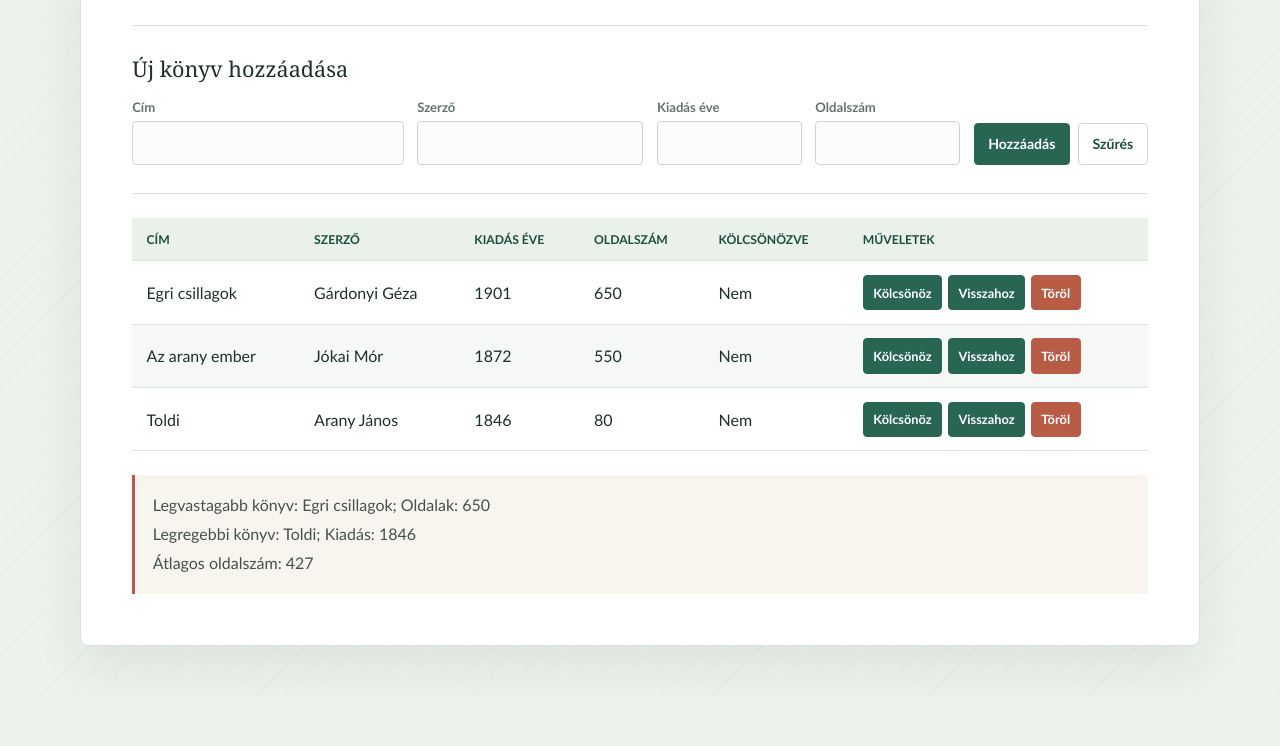
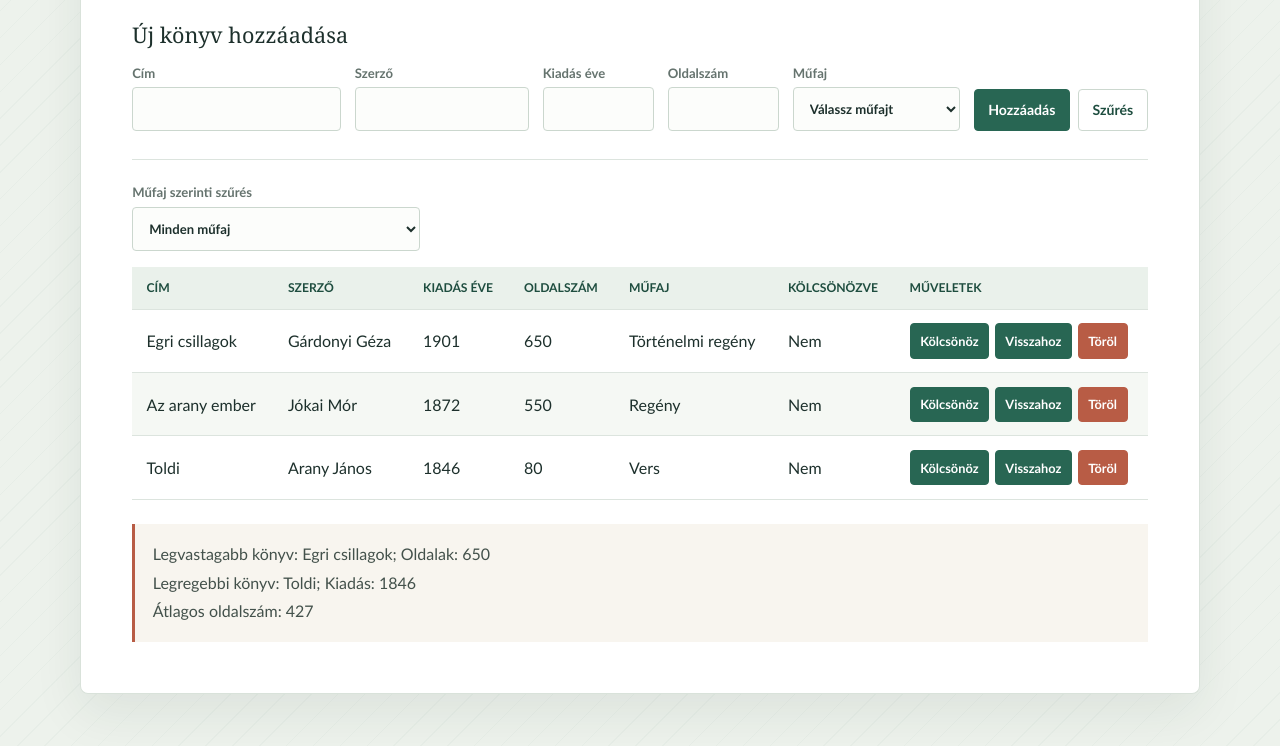
Before and after one commit to Hubble12/K-nyvKezel-, a plain HTML site: page index.html in a window 1280 px wide. Shown: the part 230-976 px from the top of the page. Before the commit the page ends 927 px from the top, so only its background shows below. Drawn offline with Linux system fonts and the light colour scheme.

Commit message:
műfajok

```diff
--- a/index.html
+++ b/index.html
@@ -9,9 +9,9 @@
 <body>
     <main class="app-shell">
         <header class="page-header">
-            <p class="eyebrow">Személyes könyvtár</p>
+            <p class="eyebrow"></p>
             <h1>Könyvkezelő</h1>
-            <p class="page-intro">Tartsd rendben a könyveidet és a kölcsönzéseket.</p>
+            <p class="page-intro"></p>
         </header>
 
         <section class="controls" aria-labelledby="add-book-heading">
@@ -21,6 +21,18 @@
                 <label for="input2">Szerző<input type="text" id="input2"></label>
                 <label for="input3">Kiadás éve<input type="number" id="input3"></label>
                 <label for="input4">Oldalszám<input type="number" id="input4"></label>
+                <label for="input5">Műfaj
+                    <select id="input5">
+                        <option value="" disabled selected>Válassz műfajt</option>
+                        <option value="Regény">Regény</option>
+                        <option value="Történelmi regény">Történelmi regény</option>
+                        <option value="Vers">Vers</option>
+                        <option value="Fantasy">Fantasy</option>
+                        <option value="Krimi">Krimi</option>
+                        <option value="Sci-fi">Sci-fi</option>
+                        <option value="Egyéb">Egyéb</option>
+                    </select>
+                </label>
                 <div class="form-actions">
                     <button onclick="hozzaadas()">Hozzáadás</button>
                     <button onclick="szures1()" id="buttonSzures1" class="button-secondary">Szűrés</button>
@@ -29,6 +41,11 @@
         </section>
 
         <section class="library" aria-label="Könyvek listája">
+            <label class="genre-filter" for="genreFilter">Műfaj szerinti szűrés
+                <select id="genreFilter" onchange="feltoltes()">
+                    <option value="">Minden műfaj</option>
+                </select>
+            </label>
             <div id="elemTabla"></div>
         </section>
 
--- a/kód.js
+++ b/kód.js
@@ -13,11 +13,30 @@ function szures1(){
     feltoltes()
 }
 
-function Konyv(pCim, pSzerzo, pKiadas, pOldalszam) {
+function frissitMufajSzuro(){
+    let mufajSzuro = document.getElementById("genreFilter")
+    let valasztottMufaj = mufajSzuro.value
+    let mufajok = [...new Set(konyvekList.map(function(konyv){ return konyv.mufaj }).filter(Boolean))].sort()
+
+    mufajSzuro.innerHTML = '<option value="">Minden műfaj</option>'
+    mufajok.forEach(function(mufaj){
+        let opcio = document.createElement("option")
+        opcio.value = mufaj
+        opcio.textContent = mufaj
+        mufajSzuro.appendChild(opcio)
+    })
+
+    if(mufajok.includes(valasztottMufaj)){
+        mufajSzuro.value = valasztottMufaj
+    }
+}
+
+function Konyv(pCim, pSzerzo, pKiadas, pOldalszam, pMufaj) {
   this.cim = pCim;
   this.szerzo = pSzerzo;
   this.kiadas = pKiadas;
   this.oldalszam = pOldalszam;
+    this.mufaj = pMufaj;
   this.kolcsonozve = false;
 
   //metódusok
@@ -39,9 +58,9 @@ function Konyv(pCim, pSzerzo, pKiadas, pOldalszam) {
 }
 
 //-------------------------------------------------------------------------
-let konyv1 = new Konyv("Egri csillagok", "Gárdonyi Géza", 1901, 650);
-let konyv2 = new Konyv("Az arany ember", "Jókai Mór", 1872, 550);
-let konyv3 = new Konyv("Toldi", "Arany János", 1846, 80);
+let konyv1 = new Konyv("Egri csillagok", "Gárdonyi Géza", 1901, 650, "Történelmi regény");
+let konyv2 = new Konyv("Az arany ember", "Jókai Mór", 1872, 550, "Regény");
+let konyv3 = new Konyv("Toldi", "Arany János", 1846, 80, "Vers");
 konyvekList.push(konyv1)
 konyvekList.push(konyv2)
 konyvekList.push(konyv3)
@@ -49,23 +68,25 @@ console.log(konyvekList)
 //-------------------------------------------------------------------------
 
 function feltoltes(){
+    frissitMufajSzuro()
   let celpont = document.getElementById('elemTabla');
   celpont.innerHTML = "";
 
     let tabla = document.createElement("table");
     let fejlec = document.createElement("thead");
-    fejlec.innerHTML = "<tr><th>Cím</th><th>Szerző</th><th>Kiadás éve</th><th>Oldalszám</th><th>Kölcsönözve</th><th>Műveletek</th></tr>";
+    fejlec.innerHTML = "<tr><th>Cím</th><th>Szerző</th><th>Kiadás éve</th><th>Oldalszám</th><th>Műfaj</th><th>Kölcsönözve</th><th>Műveletek</th></tr>";
     tabla.appendChild(fejlec);
     let torzs = document.createElement("tbody");
+    let valasztottMufaj = document.getElementById("genreFilter").value;
 
     for(let i = 0; i<konyvekList.length; i++){
-        if(kolcsonzottSzuro && konyvekList[i].kolcsonozve){
+        let konyv = konyvekList[i];
+        if((kolcsonzottSzuro && konyv.kolcsonozve) || (valasztottMufaj && konyv.mufaj !== valasztottMufaj)){
         }
         else{
-                    let konyv = konyvekList[i];
                     let sor = document.createElement("tr");
 
-                    [konyv.cim, konyv.szerzo, konyv.kiadas, konyv.oldalszam, konyv.kolcsonozve ? "Igen" : "Nem"].forEach(function(ertek){
+                    [konyv.cim, konyv.szerzo, konyv.kiadas, konyv.oldalszam, konyv.mufaj, konyv.kolcsonozve ? "Igen" : "Nem"].forEach(function(ertek){
                         let cella = document.createElement("td");
                         cella.textContent = ertek;
                         sor.appendChild(cella);
@@ -103,7 +124,7 @@ function feltoltes(){
         if(torzs.childElementCount === 0){
             let uresSor = document.createElement("tr");
             let uresCella = document.createElement("td");
-            uresCella.colSpan = 6;
+            uresCella.colSpan = 7;
             uresCella.textContent = "Nincs megjeleníthető könyv.";
             uresSor.appendChild(uresCella);
             torzs.appendChild(uresSor);
@@ -162,8 +183,9 @@ function hozzaadas(){
     let ujSzerzo = document.getElementById("input2").value
     let ujKiadas = document.getElementById("input3").value
     let ujOldalSzam = Number(document.getElementById("input4").value)
+    let ujMufaj = document.getElementById("input5").value.trim()
 
-    let ujKonyv = new Konyv(ujCim, ujSzerzo, ujKiadas, ujOldalSzam)
+    let ujKonyv = new Konyv(ujCim, ujSzerzo, ujKiadas, ujOldalSzam, ujMufaj)
     konyvekList.push(ujKonyv)
 
     feltoltes()
--- a/style.css
+++ b/style.css
@@ -80,7 +80,7 @@ h1 {
 
 .book-form {
     display: grid;
-    grid-template-columns: 1.5fr 1.25fr 0.8fr 0.8fr auto;
+    grid-template-columns: 1.5fr 1.25fr 0.8fr 0.8fr 1.2fr auto;
     align-items: end;
     gap: 0.85rem;
 }
@@ -93,7 +93,8 @@ h1 {
     font-weight: 700;
 }
 
-input {
+input,
+select {
     width: 100%;
     min-width: 0;
     height: 2.75rem;
@@ -106,6 +107,7 @@ input {
 }
 
 input:focus-visible,
+select:focus-visible,
 button:focus-visible {
     outline: 3px solid rgb(184 92 69 / 35%);
     outline-offset: 2px;
@@ -148,6 +150,16 @@ button:hover {
 
 .library {
     padding-top: 1.5rem;
+}
+
+.genre-filter {
+    display: grid;
+    width: min(100%, 18rem);
+    gap: 0.4rem;
+    margin-bottom: 1rem;
+    color: var(--muted);
+    font-size: 0.82rem;
+    font-weight: 700;
 }
 
 #elemTabla {
```
